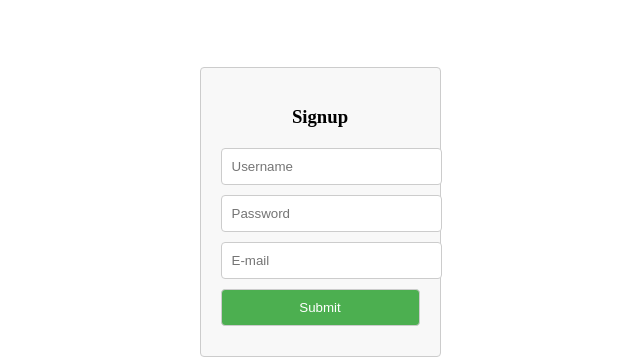
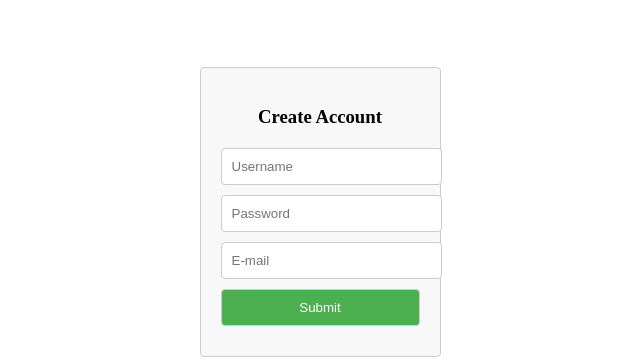
Before and after one commit to Dihfahsih1/php_web_dev, a PHP site: page / in a window 1280 px wide. Shown: the part 196-557 px from the top of the page, without its empty margins (320-960 px from the left). Run offline with PHP 8.4, Linux system fonts and the light colour scheme.

Commit message:
tweak the code

```diff
--- a/index.php
+++ b/index.php
@@ -56,7 +56,7 @@
     <body>
         <div class="row">
             <div class="centered-div">
-                <h3>Signup</h3>
+                <h3>Create Account</h3>
                 <form action="includes/formhandler.inc.php" method="post">
                 <input type="text" name="username" placeholder="Username">
                 <input type="password" name="pwd" placeholder="Password">
```
